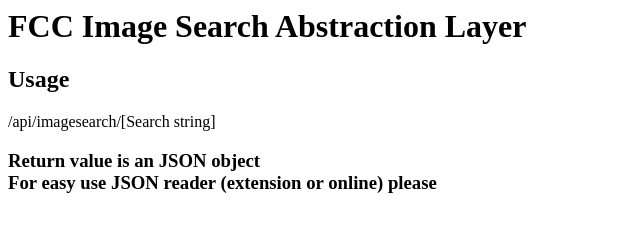
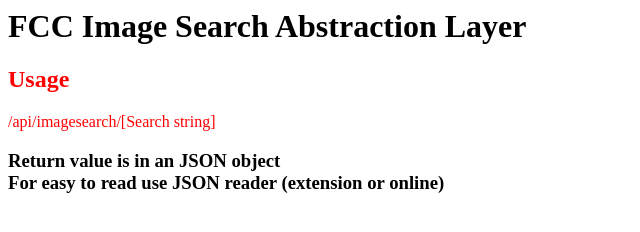
Before and after one commit to yukixoma/Searcher, a website: page view/index.html in a window 1280 px wide. Shown: the whole page, without its empty margins (0-640 px from the left). Drawn offline with Linux system fonts and the light colour scheme.

Commit message:
deploy to heroku

```diff
--- a/view/index.html
+++ b/view/index.html
@@ -3,16 +3,16 @@
             FCC Image Search Abstraction Layer
     </h1>
 </div>
-<div>
+<div style="color:red">
     <h2>
         Usage
     </h2>
-         /api/imagesearch/[Search string]
+        /api/imagesearch/[Search string]
 </div>
 <div>
     <h3>
-        Return value is an JSON object
+        Return value is in an JSON object
         <br>
-        For easy use JSON reader (extension or online) please
+        For easy to read use JSON reader (extension or online)
     </h3>
 </div>
```
